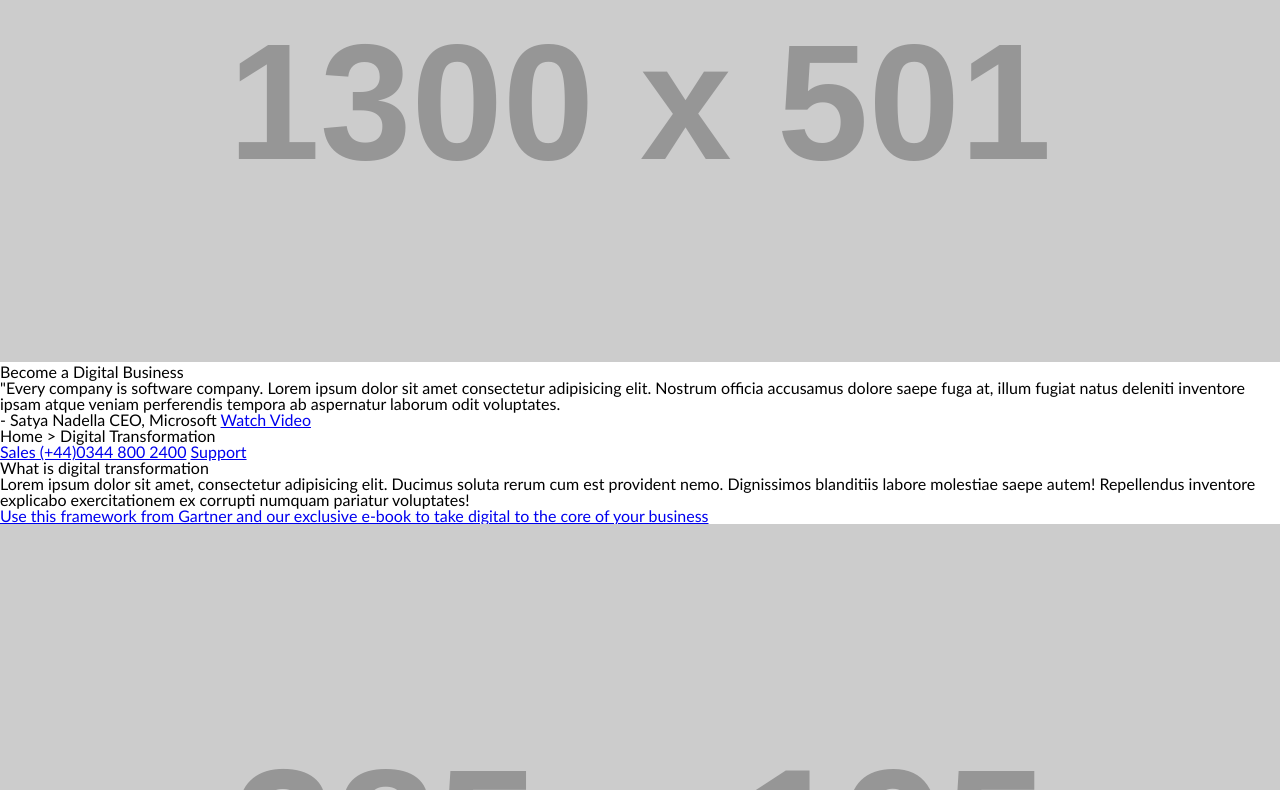
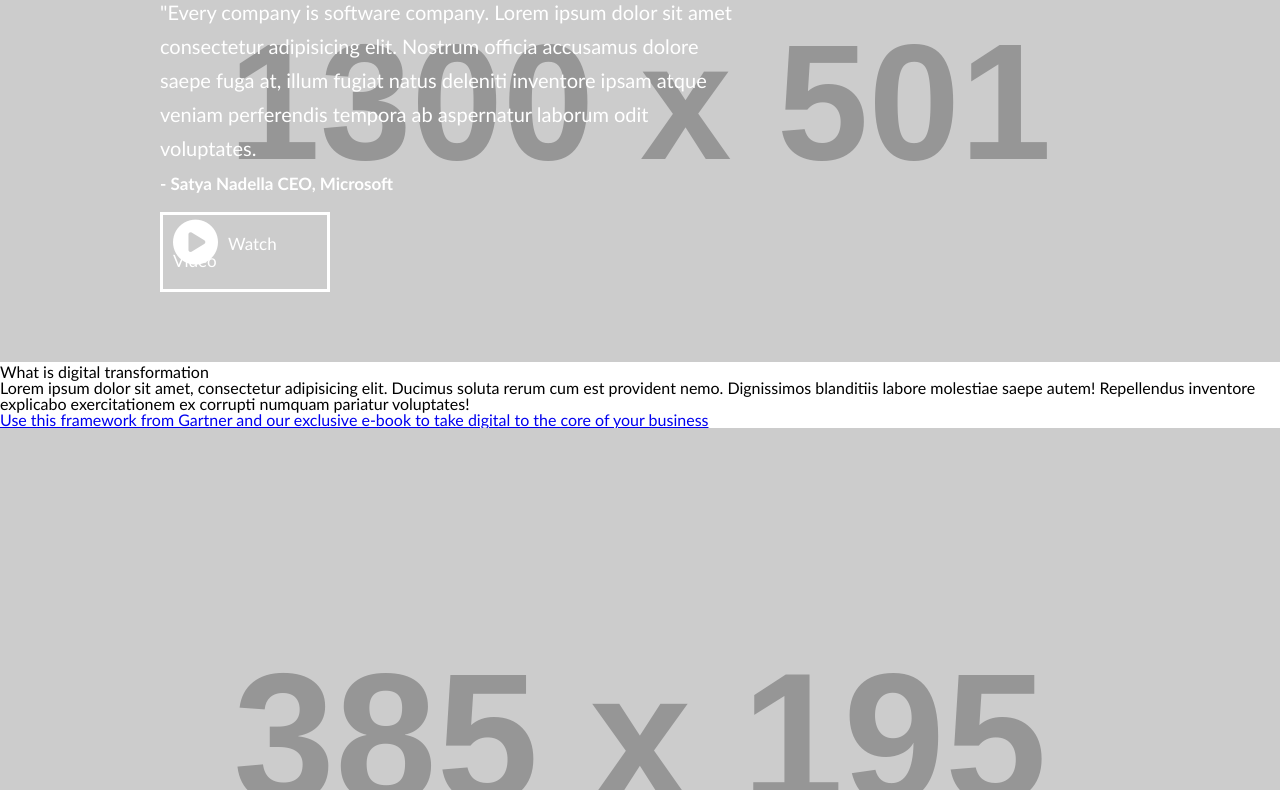
Before and after one commit to leenabaxioned/Template1, a plain HTML site: page index.html in a window 1280 px wide. Shown: the part 237-1027 px from the top of the page. Drawn offline with Linux system fonts and the light colour scheme; placeholder pictures from the web are drawn by us.

Commit message:
banner styling

```diff
--- a/style.css
+++ b/style.css
@@ -205,3 +205,122 @@ font-size: 20px;
 .more:hover .dropdown-content, .industry:hover .dropdown-content, .public:hover .dropdown-content{
     display: block;
 }
+
+/* banner styling */
+.banner-img{
+    position: relative;
+}
+
+.banner-content{
+    width: 45%;
+    position: absolute;
+    top: 50%;
+    left: 35%;
+    color: #fff;
+    transform: translate(-50%, -50%);
+}
+
+.banner-content h2{
+    padding-bottom: 15px;
+    font-size: 40px;
+}
+
+.banner-content p{
+    padding-bottom: 10px;
+    font-size: 20px;
+    line-height: 1.7;
+}
+
+.authorname{
+    padding-bottom: 20px;
+    display: block;
+    font-size: 17px;
+    font-weight: bold;
+}
+
+.watch{
+    width: 25%;
+    display: inline-block;
+    padding: 20px 10px;
+    border: 3px solid #fff;
+    color: #fff;
+    font-size: 17px;
+    overflow: hidden;
+    text-decoration: none;
+}
+
+.watch::before{
+    font-family: "FontAwesome";
+    content: "\f144";
+    padding-right: 10px;
+    color: #fff;
+    float: left;
+    font-size: 45px;
+    line-height: 16px;
+    margin: 0;
+    text-indent: 0;
+  }
+
+  .watch:hover, .watch:hover::before{
+    background-color: #fff;
+    color: #3461B4;
+    transition: 1s ease;
+  }
+
+  .banner-floatercontent{
+    width: 96%;
+    position: absolute;
+    top: 0%;
+    left: 4%;
+    display: flex;
+    justify-content: space-between;
+    align-items: center;
+  }
+
+  .banner-floatercontent p{
+    padding: 5px;
+    font-size: 15px;
+    color: #000;
+background-color: #fff;
+ }
+
+ .banner-contactinfo{
+    width: 25%;
+    padding: 10px 20px;
+    display: flex;
+    justify-content: space-between;
+    background-color: #000;
+    font-size: 17px;
+ }
+
+ .banner-contactinfo a{
+    color: #fff;
+    text-decoration: none;
+ }
+
+ .banner-contactinfo a:hover, .call-to:hover:before,.mail-to:hover:before {
+    color: #848285;
+    transition: 1s ease;
+ }
+
+ .call-to,.mail-to {
+    display: inline-block;
+    overflow: hidden;
+  }
+
+  .call-to:before,.mail-to:before {
+    padding-right: 10px;
+    font-family: "FontAwesome";
+    color: #fff;
+    float:left;
+    text-indent: 0;
+  }
+
+  .call-to:before{
+    content: "\f095";
+
+  }
+
+  .mail-to:before{
+    content: "\f0e0";
+  }
```
